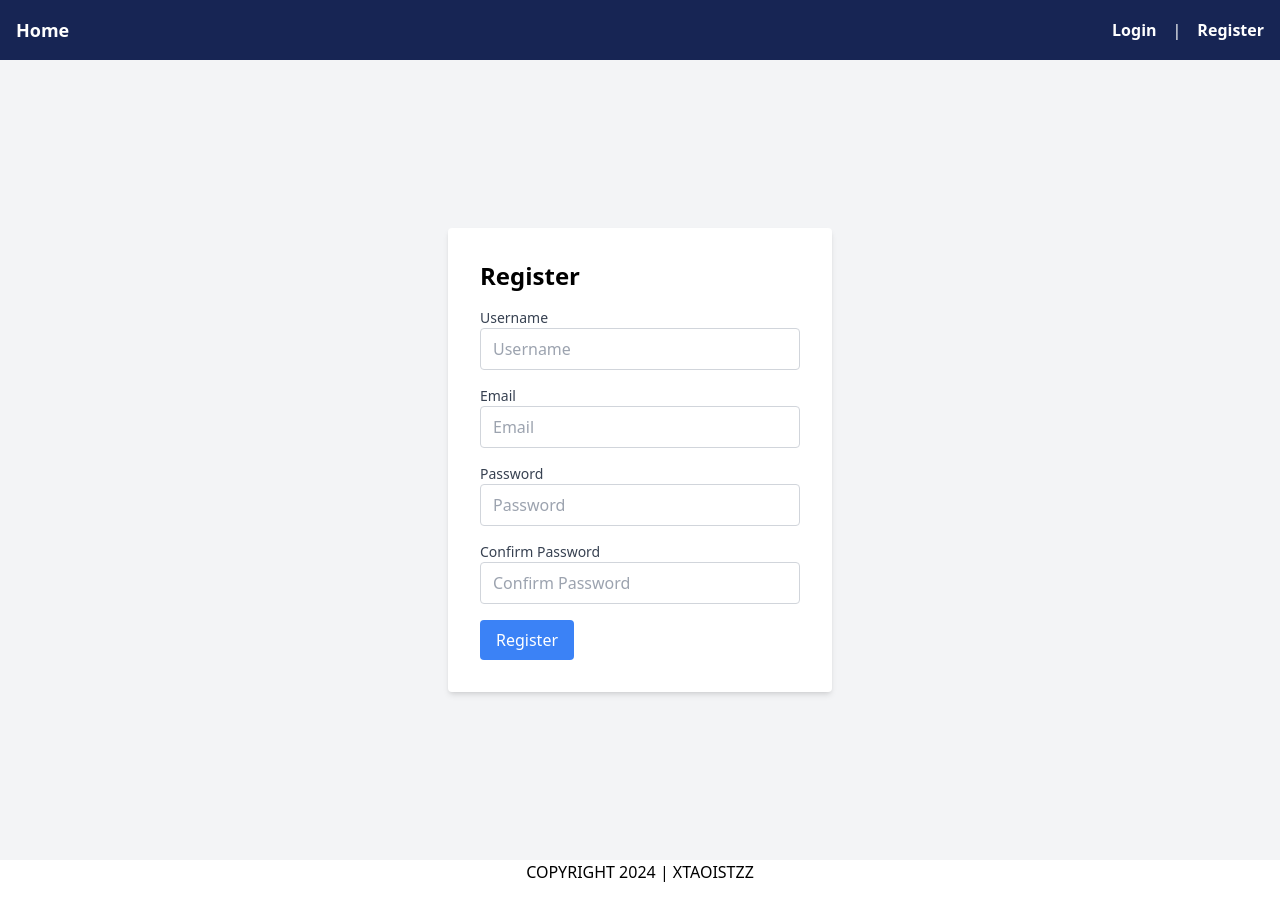
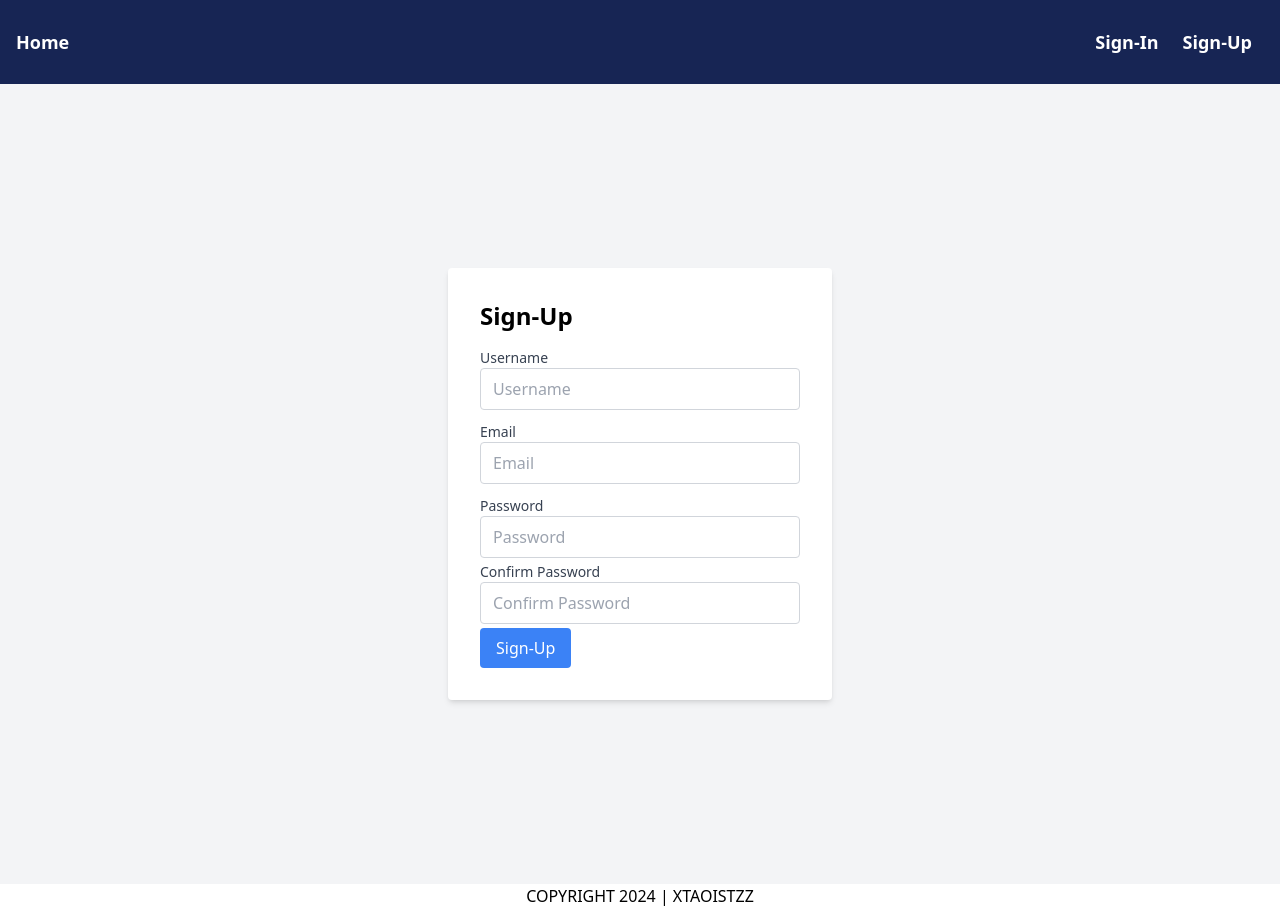
Before and after one commit to xTaoistzz/project-manage, a Next.js app: page /auth/register in a window 1280 px wide. Before the commit the page ends 884 px from the top, so only its background shows below. Built offline with nearby package versions, Linux system fonts and the light colour scheme.

Commit message:
Layout&Alert

```diff
--- a/app/auth/login/page.tsx
+++ b/app/auth/login/page.tsx
@@ -2,7 +2,7 @@
 import axios from "axios";
 import { redirect, useRouter } from "next/navigation";
 import React, { use, useState } from "react";
-
+import Cookies from "js-cookie";
 
 const Login = () => {
   const [username, setUsername] = useState('');
@@ -17,6 +17,7 @@ const Login = () => {
 
       setErrorMessage('');
 
+      Cookies.set('username', username)
       // Show success message
       alert('Sign in successful!');
 
@@ -24,7 +25,10 @@ const Login = () => {
       router.push('/project')
     } catch (error) {
       // Handle error
-      alert('Invalid username or password')
+      let alertmsg = error.response.data
+      console.log(alertmsg.message)
+      let label = document.getElementById("msg-login");
+      label.innerHTML = alertmsg.message
     }
   };
 
@@ -56,6 +60,9 @@ const Login = () => {
           onChange={(e) => setPassword(e.target.value)}
           className="mt-1 p-2 block w-full border-gray-300 rounded-md focus:ring-indigo-500 focus:border-indigo-500 shadow-sm sm:text-sm"
         />
+      </div >
+      <div className="mb-1 text-center">
+      <label id="msg-login" htmlFor="Alert" className="block text-sm font-medium text-red-700"></label>
       </div>
       <button
         type="submit"
--- a/app/auth/register/page.tsx
+++ b/app/auth/register/page.tsx
@@ -1,46 +1,57 @@
-"use client"
+"use client";
 
-import { useState } from 'react';
-import axios from 'axios';
-import { useRouter } from 'next/navigation';
+import { useState } from "react";
+import axios from "axios";
+import { useRouter } from "next/navigation";
 
 const Register: React.FC = () => {
   const [formData, setFormData] = useState({
-    username: '',
-    email: '',
-    password: '',
-    conPassword: ''
+    username: "",
+    email: "",
+    password: "",
+    conPassword: "",
   });
 
   const router = useRouter();
 
   const handleChange = (e: React.ChangeEvent<HTMLInputElement>) => {
     const { name, value } = e.target;
-    setFormData(prevState => ({
+    setFormData((prevState) => ({
       ...prevState,
-      [name]: value
+      [name]: value,
     }));
   };
 
   const handleSubmit = async (e: React.FormEvent) => {
     e.preventDefault();
     try {
-      const response = await axios.post(`${process.env.BACK_URL}/register`, formData);
+      const response = await axios.post(
+        `${process.env.BACK_URL}/register`,
+        formData
+      );
       console.log(response.data); // Handle success response
       // Redirect to login page
-      router.push('/auth/login');
+      router.push("/auth/login");
     } catch (error) {
-      console.error('Error:', error); // Handle error
+      let alertmsg = error.response.data
+      if (alertmsg.type == 'failed') {
+        let label = document.getElementById("msg-username");
+        label.innerHTML = alertmsg.message
+      }
     }
   };
-
   return (
     <div className="bg-gray-100 min-h-screen flex flex-col justify-center items-center">
       <div className="bg-white p-8 rounded shadow-md w-96">
-        <h2 className="text-2xl font-bold mb-4">Register</h2>
+        <h2 className="text-2xl font-bold mb-4">Sign-Up</h2>
         <form onSubmit={handleSubmit}>
-        <label htmlFor="password" className="block text-sm font-medium text-gray-700">Username</label>
-          <div className="mb-4">
+          <label
+            htmlFor="username"
+            className="block text-sm font-medium text-gray-700"
+          >
+            Username
+          </label>
+          <div className="mb-1">
             <input
               type="text"
               name="username"
@@ -51,8 +62,20 @@ const Register: React.FC = () => {
               className="border border-gray-300 rounded px-3 py-2 w-full"
             />
           </div>
-          <label htmlFor="password" className="block text-sm font-medium text-gray-700">Email</label>
-          <div className="mb-4">
+          <div className="mb-3">
+            <label
+              id = "msg-username"
+              htmlFor="username"
+              className="block text-sm font-medium text-red-700"
+            ></label>
+          </div>
+          <label
+            htmlFor="email"
+            className="block text-sm font-medium text-gray-700"
+          >
+            Email
+          </label>
+          <div className="mb-1">
             <input
               type="email"
               name="email"
@@ -63,8 +86,20 @@ const Register: React.FC = () => {
               className="border border-gray-300 rounded px-3 py-2 w-full"
             />
           </div>
-          <label htmlFor="password" className="block text-sm font-medium text-gray-700">Password</label>
-          <div className="mb-4">
+          <div className="mb-3">
+            <label
+              id = "msg-email"
+              htmlFor="username"
+              className="block text-sm font-medium text-red-700"
+            ></label>
+          </div>
+          <label
+            htmlFor="password"
+            className="block text-sm font-medium text-gray-700"
+          >
+            Password
+          </label>
+          <div className="mb-1">
             <input
               type="password"
               name="password"
@@ -75,8 +110,13 @@ const Register: React.FC = () => {
               className="border border-gray-300 rounded px-3 py-2 w-full"
             />
           </div>
-          <label htmlFor="password" className="block text-sm font-medium text-gray-700">Confirm Password</label>
-          <div className="mb-4">
+          <label
+            htmlFor="password"
+            className="block text-sm font-medium text-gray-700"
+          >
+            Confirm Password
+          </label>
+          <div className="mb-1">
             <input
               type="password"
               name="conPassword"
@@ -91,7 +131,7 @@ const Register: React.FC = () => {
             type="submit"
             className="bg-blue-500 hover:bg-blue-600 text-white px-4 py-2 rounded"
           >
-            Register
+            Sign-Up
           </button>
         </form>
       </div>
--- /dev/null
+++ b/app/components/NavMember.tsx
@@ -0,0 +1,31 @@
+"use client"
+import { useState, useEffect } from 'react';
+import Link from 'next/link';
+import { useRouter } from 'next/navigation';
+import Cookies from 'js-cookie';
+
+const NavMember: React.FC = () => {
+    const router = useRouter();
+    const handleLogout = () => {
+        Cookies.remove('username');
+        router.push('/');
+    };
+    return (
+        <nav className="bg-blue-950 p-4">
+        <div className="container mx-auto flex justify-between items-center">
+          <div>
+            <Link href="/">
+              <div className="text-white font-semibold text-lg">Home</div>
+            </Link>
+          </div>
+          <div className="flex">
+            <Link href="/project" className="m-3">
+              <div className="text-white font-semibold text-lg">Projects</div>
+            </Link>
+              <button onClick={handleLogout} className='text-white font-semibold m-3'>Logout</button>
+          </div>
+        </div>
+      </nav>
+    )
+}
+export default NavMember
--- a/app/components/Navbar.tsx
+++ b/app/components/Navbar.tsx
@@ -1,29 +1,10 @@
-"use client"
+"use client";
 
-import { useState, useEffect } from 'react';
-import Link from 'next/link';
-import { useRouter } from 'next/navigation';
-import Cookies from 'js-cookie';
+import { useState, useEffect } from "react";
+import Link from "next/link";
+import { useRouter } from "next/navigation";
 
 const Navbar: React.FC = () => {
-  const [loggedIn, setLoggedIn] = useState(false);
-  const router = useRouter();
-
-  useEffect(() => {
-    const checkLoginStatus = () => {
-      const isLoggedIn = !!Cookies.get('username');
-      setLoggedIn(isLoggedIn);
-    };
-
-    checkLoginStatus();
-  }, []);
-
-  const handleLogout = () => {
-    Cookies.remove('username');
-    setLoggedIn(false);
-    router.push('/');
-  };
-
   return (
     <nav className="bg-blue-950 p-4">
       <div className="container mx-auto flex justify-between items-center">
@@ -31,30 +12,14 @@ const Navbar: React.FC = () => {
           <Link href="/">
             <div className="text-white font-semibold text-lg">Home</div>
           </Link>
-        {loggedIn && (
-          <>
-            <Link href="/project">
-              <div className="text-white font-semibold text-lg ml-4">Projects</div>
+        </div>
+        <div className="flex">
+          <Link href="/auth/login" className="m-3">
+            <div className="text-white font-semibold text-lg">Sign-In</div>
           </Link>
-          </>
-        )}
-      </div>
-      <div className="flex items-center">
-        {loggedIn ? (
-          <>
-            <button onClick={handleLogout} className="text-white font-semibold hover:underline mr-4">Logout</button>
-          </>
-        ) : (
-          <div className="flex">
-            <Link href="/auth/login">
-              <div className="text-white font-semibold hover:underline mr-4">Login</div>
+          <Link href="/auth/register" className="m-3">
+            <div className="text-white font-semibold text-lg">Sign-Up</div>
           </Link>
-            <span className="text-white">|</span>
-            <Link href="/auth/register">
-              <div className="text-white font-semibold hover:underline ml-4">Register</div>
-            </Link>
-          </div>
-        )}
         </div>
       </div>
     </nav>
--- a/app/layout.tsx
+++ b/app/layout.tsx
@@ -1,25 +1,29 @@
+"use client"
 import type { Metadata } from "next";
 import { Inter } from "next/font/google";
 import "./globals.css";
 import Navbar from "./components/Navbar";
 import Footer from "./components/Footer";
+import NavMember from "./components/NavMember";
+import Cookies from "js-cookie";
+import { useEffect, useState } from "react";
 
 const inter = Inter({ subsets: ["latin"] });
-
-export const metadata: Metadata = {
-  title: "Create Next App",
-  description: "Generated by create next app",
-};
 
 export default function RootLayout({
   children,
 }: {
   children: React.ReactNode
 }) {
+  const [authenticated, setAuthenticated] = useState(false)
+  useEffect(() => {
+    const isAuthenticated = !!Cookies.get('username');
+    setAuthenticated(isAuthenticated);
+  }, []);
   return (
     <html lang="en">
       <body>
-        <Navbar/>
+        {authenticated ? <NavMember/>: <Navbar/>}
           {children}
         <Footer/>
         </body>
```
Also changed, not shown: app/components/Card.tsx (added, +30 -0 lines), app/project/page.tsx (+16 -101 lines). Lines whose indentation alone changed are shown as unchanged.
